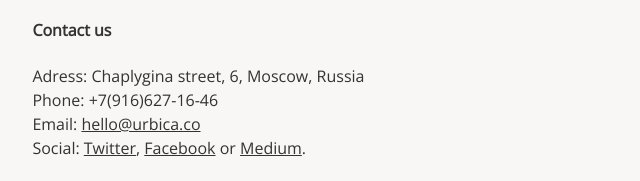
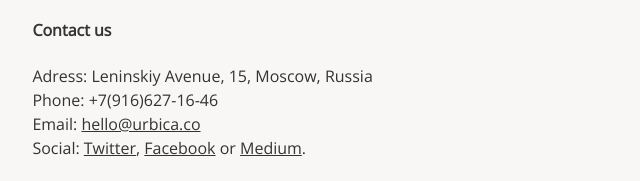
Before and after one commit to enterstudio/website-5, a plain HTML site: page www/index.html in a window 1280 px wide. Shown: the part 2904-3085 px from the top of the page, 102-742 px from the left. Drawn offline with nearby package versions, Linux system fonts and the light colour scheme.

Commit message:
dress changed

```diff
--- a/www/index.html
+++ b/www/index.html
@@ -55,7 +55,7 @@
 				<div class="splitter-line"></div>
 				<div class="content">
 					<h4>Contact us</h4>
-					<p>Adress: Chaplygina street, 6, Moscow, Russia<br/>Phone: +7(916)627-16-46<br/>Email: <a href="mailto:hello@urbica.co">hello@urbica.co</a>&nbsp;&nbsp;
+					<p>Adress: Leninskiy Avenue, 15, Moscow, Russia<br/>Phone: +7(916)627-16-46<br/>Email: <a href="mailto:hello@urbica.co">hello@urbica.co</a>&nbsp;&nbsp;
 					<br/>Social: <a href="http://twitter.com/urbicadesign/">Twitter</a>, <a href="http://facebook.com/urbica.co">Facebook</a> or <a href="http://medium.com/@urbica.co/">Medium</a>.</p>
 
 				</div>
```
